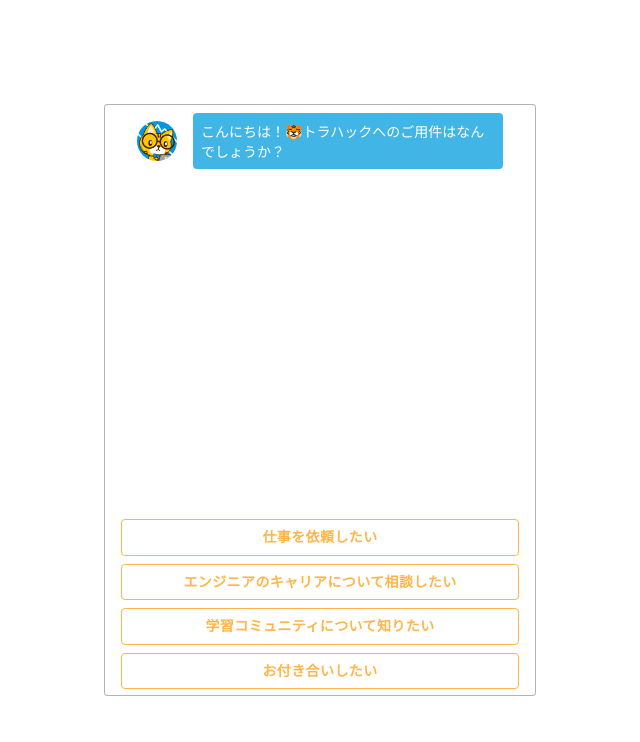
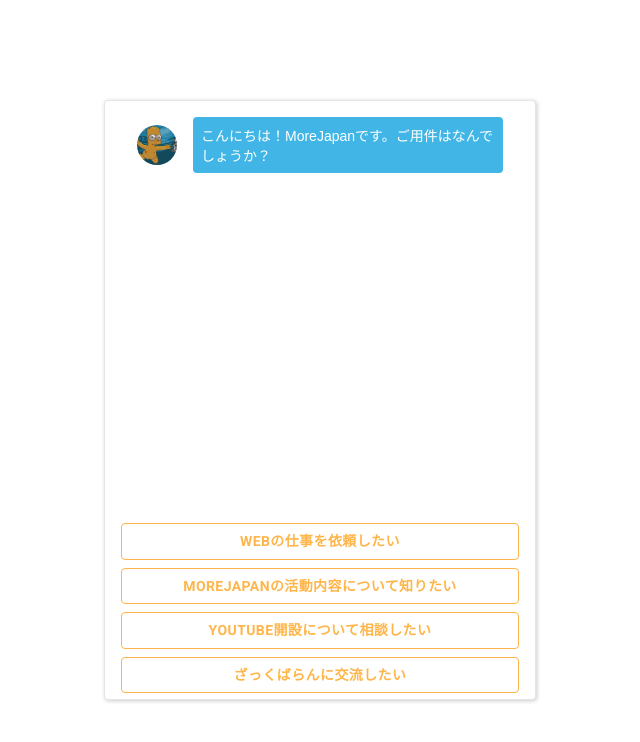
Before and after one commit to riki-develop/react-chatbot, a React (Create React App) app: page / in a window 1280 px wide. Shown: the top 742 px of the page, without its empty margins (320-960 px from the left). Built offline with nearby package versions, Linux system fonts and the light colour scheme.

Commit message:
テキスト修正＆レイアウト微調整

```diff
--- a/src/assets/styles/style.css
+++ b/src/assets/styles/style.css
@@ -6,15 +6,14 @@
 
 .c-box {
     background: #fff;
-    border: 1px solid rgba(0,0,0,0.3);
+    border: 1px solid rgb(170 170 170 / 30%);
     border-radius: 4px;
+    box-shadow: 1px 1px 4px #ccc;
     box-sizing: border-box;
-    height: 592px;
+    height: 600px;
     max-width: 432px;
-    padding: 0 1rem;
+    padding: 0.5rem 1rem;
     width: 100%;
-
-    /* Vertical and horizontal center alignment */
     position: absolute;
     top: 50%;
     left: 50%;
--- a/src/components/Chat.jsx
+++ b/src/components/Chat.jsx
@@ -3,7 +3,7 @@
 import ListItemAvatar from '@material-ui/core/ListItemAvatar';
 import Avatar from '@material-ui/core/Avatar';
 import NoProfile from '../assets/img/no-profile.png'
-import Torahack from '../assets/img/torahack.png'
+import MoreJapan from '../assets/img/morejapan.png'
 
 const Chat = (props) => {
     const isQuestion = (props.type === 'question')
@@ -13,7 +13,7 @@
         <ListItemAvatar>
             {/* return内での条件分岐の書き方 */}
             {isQuestion ? (
-                <Avatar alt="icon" src={Torahack} />
+                <Avatar alt="icon" src={MoreJapan} />
             ) : (
                 <Avatar alt="icon" src={NoProfile} />
             )}
--- a/src/components/Forms/FormDialog.jsx
+++ b/src/components/Forms/FormDialog.jsx
@@ -34,6 +34,35 @@
         this.setState({ description: event.target.value })
     }
 
+    submitForm = () => {
+        const name = this.state.name
+        const email = this.state.email
+        const description = this.state.description
+
+        const payload = {
+            text: 'お問い合わせがりました\n' +
+                    'お名前：' + name + '\n' +
+                    'Email：' + email + '\n' +
+                    '問い合わせ内容：\n' + description
+        }
+
+        const url = 'https://hooks.slack.com/services/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'
+
+        fetch(url, {
+            method: 'POST',
+            body: JSON.stringify(payload)
+        }).then(() => {
+            alert('送信が完了しました。\n 追ってご連絡差し上げます。')
+
+            this.setState({
+                name: "",
+                email: "",
+                description: ""
+            })
+            return this.props.handleClose()
+        })
+    }
+
     render() {
         return(
             <Dialog open={this.props.open} onClose={this.props.handleClose} aria-labelledby="alert-dialog-title"
@@ -54,9 +83,11 @@
                     />
                 </DialogContent>
                 <DialogActions>
-                    <Button onClick={this.props.handleClose}>Disagree</Button>
-                    <Button onClick={this.props.handleClose} autoFocus>
-                        Agree
+                    <Button onClick={this.props.handleClose} color="primary">
+                        キャンセル
+                    </Button>
+                    <Button onClick={this.submitForm} color="primary" autoFocus>
+                        送信する
                     </Button>
                 </DialogActions>
             </Dialog>
--- a/src/dataset.js
+++ b/src/dataset.js
@@ -1,18 +1,18 @@
 const defaultDataset = {
     "init": {
         answers: [
-            {content: "仕事を依頼したい", nextId: "job_offer"},
-            {content: "エンジニアのキャリアについて相談したい", nextId: "consultant"},
-            {content: "学習コミュニティについて知りたい", nextId: "community"},
-            {content: "お付き合いしたい", nextId: "dating"},
+            {content: "WEBの仕事を依頼したい", nextId: "job_offer"},
+            {content: "MoreJapanの活動内容について知りたい", nextId: "activity"},
+            {content: "YouTube開設について相談したい", nextId: "youtube"},
+            {content: "ざっくばらんに交流したい", nextId: "frankly"}
         ],
-        question: "こんにちは！🐯トラハックへのご用件はなんでしょうか？",
+        question: "こんにちは！MoreJapanです。ご用件はなんでしょうか？",
     },
     "job_offer": {
         answers: [
             {content: "Webサイトを制作してほしい", nextId: "website"},
             {content: "Webアプリを開発してほしい", nextId: "webapp"},
-            {content: "自動化ツールを作ってほしい", nextId: "automation_tool"},
+            {content: "SEO対策について相談したい", nextId: "seo"},
             {content: "その他", nextId: "other_jobs"}
         ],
         question: "どのようなお仕事でしょうか？",
@@ -22,7 +22,7 @@
             {content: "問い合わせる", nextId: "contact"},
             {content: "最初の質問に戻る", nextId: "init"}
         ],
-        question: "Webサイト細作についてですね。コチラからお問い合わせできます。",
+        question: "Webサイト制作についてですね。コチラからお問い合わせできます。",
     },
     "webapp": {
         answers: [
@@ -31,12 +31,12 @@
         ],
         question: "Webアプリ開発についてですね。コチラからお問い合わせできます。",
     },
-    "automation_tool": {
+    "seo": {
         answers: [
             {content: "問い合わせる", nextId: "contact"},
             {content: "最初の質問に戻る", nextId: "init"}
         ],
-        question: "自動化ツール開発についてですね。コチラからお問い合わせできます。",
+        question: "SEO対策についてですね。コチラからお問い合わせできます。",
     },
     "other_jobs": {
         answers: [
@@ -45,36 +45,36 @@
         ],
         question: "その他についてですね。コチラからお問い合わせできます。",
     },
-    "consultant": {
+    "activity": {
         answers: [
-            {content: "YouTubeで動画を見る", nextId: "https://www.youtube.com/channel/UC-bOAxx-YOsviSmqh8COR0w"},
-            {content: "学習コミュニティについて知りたい", nextId: "community"},
+            {content: "YouTubeを見る", nextId: "https://www.youtube.com/channel/UCNFPNKbyjsFuy0cNGeai2xA"},
+            {content: "Instagramを見る", nextId: "https://www.instagram.com/morejapan_photo/"},
+            {content: "YouTube開設について相談したい", nextId: "youtube"},
             {content: "最初の質問に戻る", nextId: "init"}
         ],
-        question: "トラハックは普段からYouTubeでキャリアについて発信しています。また、僕が運営するエンジニア向け学習コミュニティ内でも相談に乗っていますよ。",
+        question: "MoreJapanはYouTubeやInstagramで旅のお役立ち情報を発信をしています。\n気になるプラットフォームを御覧ください。",
     },
-    "community": {
+    "youtube": {
         answers: [
-            {content: "どんな活動をしているの？", nextId: "community_activity"},
-            {content: "コミュニティに参加したい", nextId: "https://torahack.web.app/community/"},
+            {content: "YouTubeを見る", nextId: "https://www.youtube.com/channel/UCNFPNKbyjsFuy0cNGeai2xA"},
+            {content: "コンサルティングについて詳しく聞きたい", nextId: "youtube_activity"},
             {content: "最初の質問に戻る", nextId: "init"}
         ],
-        question: "2020年3月から学習コミュニティを始めました！🎉Webエンジニアへの転職を目指す人向けに、プログラミングを教えたりキャリアの相談に乗っています。",
+        question: "MoreJapanはチャンネル開設から収益化までのコンサルティングも行っております。",
     },
-    "community_activity": {
+    "youtube_activity": {
         answers: [
-            {content: "さらに詳細を知りたい", nextId: "https://youtu.be/tIzE7hUDbBM"},
-            {content: "コミュニティに参加したい", nextId: "https://torahack.web.app/community/"},
+            {content: "問い合わせる", nextId: "contact"},
             {content: "最初の質問に戻る", nextId: "init"}
         ],
-        question: "フロントエンド向けの教材の提供、キャリアや勉強法に関するメルマガの配信、週1のオンライン作業会などを開催しています！\n詳細はYouTube動画で紹介しています。",
+        question: "チャンネルのコンセプトなど、詳しく教えてください。",
     },
-    "dating": {
+    "frankly": {
         answers: [
-            {content: "DMする", nextId: "https://twitter.com/torahack_"},
+            {content: "DMする", nextId: "https://twitter.com/MoreJapanVideo1"},
             {content: "最初の質問に戻る", nextId: "init"}
         ],
-        question: "まずは一緒にランチでもいかがですか？DMしてください😘",
+        question: "OKです👌DMしてください✨",
     },
 }
 
```
Also changed, not shown: src/assets/img/morejapan.png (added), src/assets/img/torahack.png (deleted).
